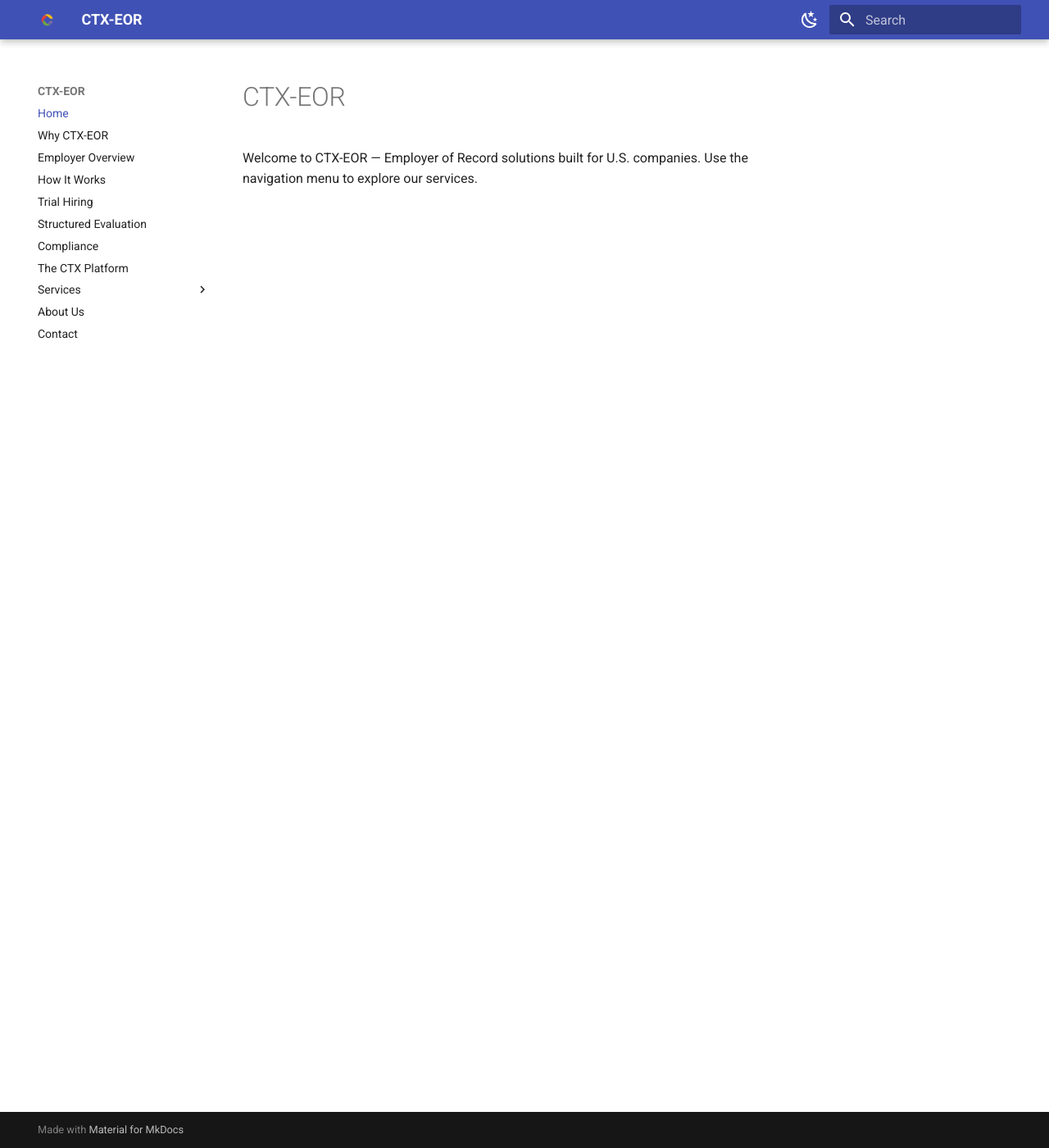
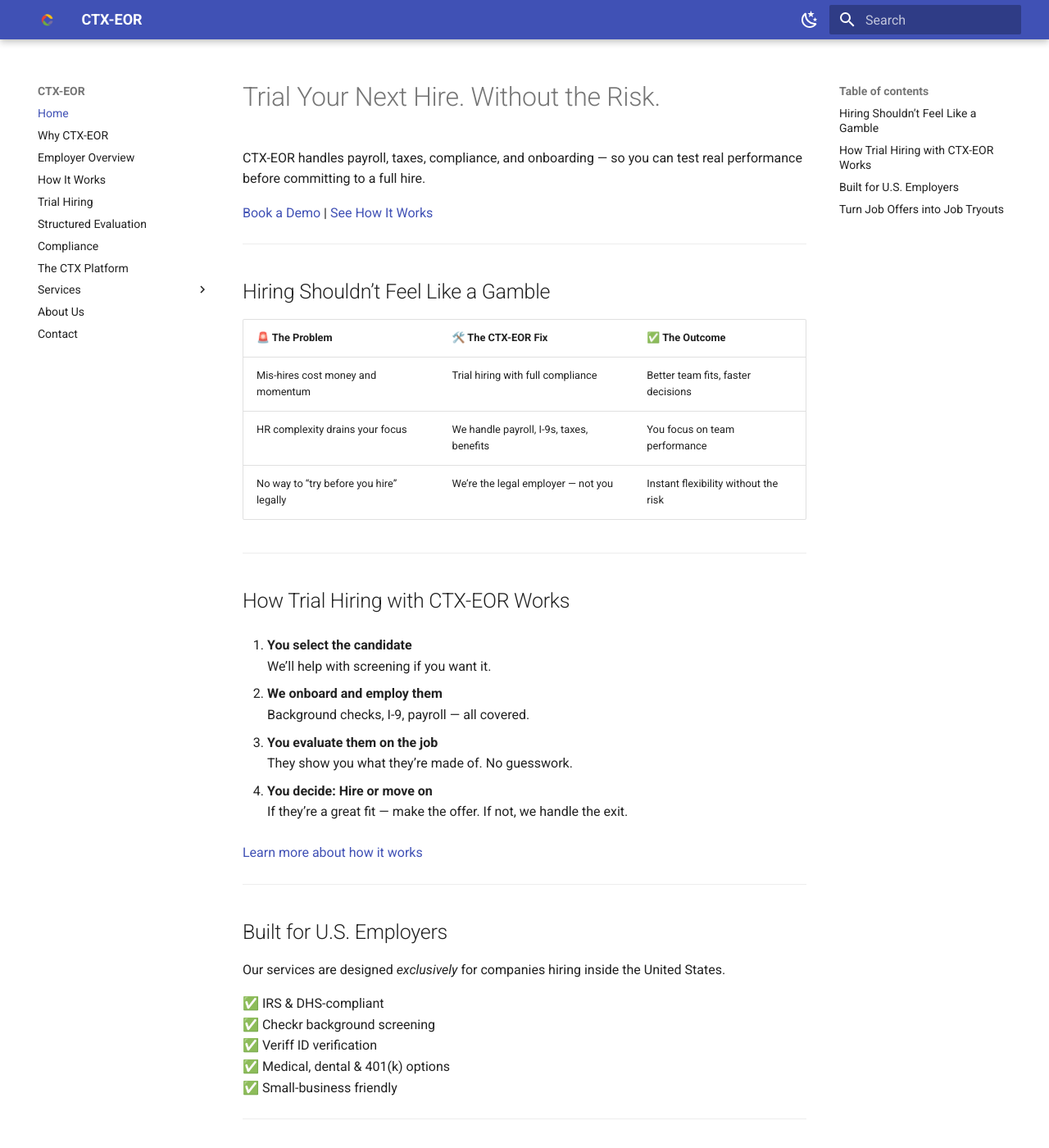
Before and after one commit to cirrusflyer275ds/ctx-eor-site, an MkDocs documentation site: the page built from docs/index.md, in a window 1280 px wide and 1400 px high. Shown: the whole window at 82% size. Built offline with MkDocs 1.6.1 and Material for MkDocs 9.7.7, drawn with Linux system fonts in a browser that asks for light colours; some of the changed text lies outside the part shown.

Commit message:
Update index.md

```diff
--- a/docs/index.md
+++ b/docs/index.md
@@ -1,3 +1,54 @@
-# CTX-EOR
 
-Welcome to CTX-EOR — Employer of Record solutions built for U.S. companies. Use the navigation menu to explore our services.
+# Trial Your Next Hire. Without the Risk.
+
+CTX-EOR handles payroll, taxes, compliance, and onboarding — so you can test real performance before committing to a full hire.
+
+[Book a Demo](#) | [See How It Works](how-it-works.md)
+
+---
+
+## Hiring Shouldn’t Feel Like a Gamble
+
+| 🚨 The Problem | 🛠️ The CTX-EOR Fix | ✅ The Outcome |
+|---------------|--------------------|----------------|
+| Mis-hires cost money and momentum | Trial hiring with full compliance | Better team fits, faster decisions |
+| HR complexity drains your focus | We handle payroll, I-9s, taxes, benefits | You focus on team performance |
+| No way to “try before you hire” legally | We’re the legal employer — not you | Instant flexibility without the risk |
+
+---
+
+## How Trial Hiring with CTX-EOR Works
+
+1. **You select the candidate**
+   We’ll help with screening if you want it.
+
+2. **We onboard and employ them**
+   Background checks, I-9, payroll — all covered.
+
+3. **You evaluate them on the job**
+   They show you what they’re made of. No guesswork.
+
+4. **You decide: Hire or move on**
+   If they’re a great fit — make the offer. If not, we handle the exit.
+
+[Learn more about how it works](how-it-works.md)
+
+---
+
+## Built for U.S. Employers
+
+Our services are designed *exclusively* for companies hiring inside the United States.
+
+✅ IRS & DHS-compliant
+✅ Checkr background screening
+✅ Veriff ID verification
+✅ Medical, dental & 401(k) options
+✅ Small-business friendly
+
+---
+
+## Turn Job Offers into Job Tryouts
+
+Build a better team by testing real performance — not just résumés.
+
+[📅 Book Your Free Consultation](#)
```
